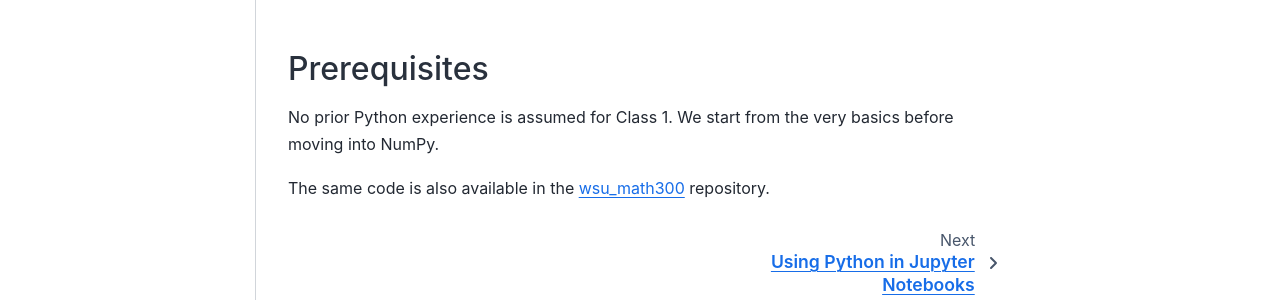
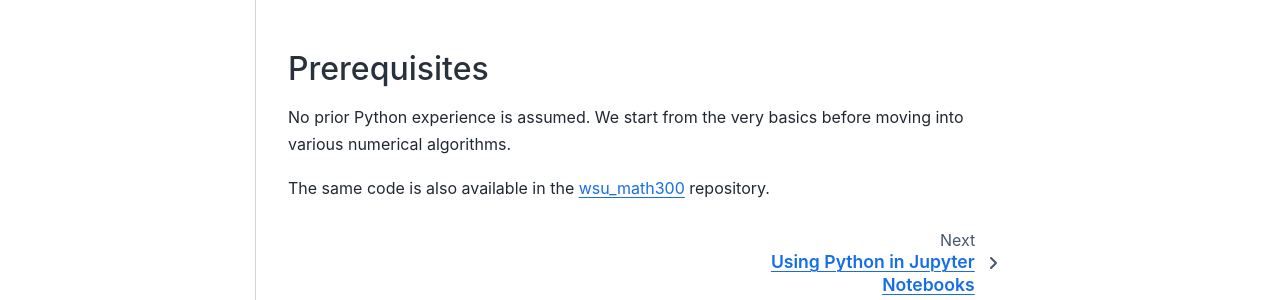
Before and after one commit to say-yas/mathematical_computing_with_python, a Jupyter Book: the page built from book/intro.md, in a window 1280 px wide and 1165 px high. Shown: the part 780-1080 px from the top of the window. Built offline with Jupyter Book 1.0.4 settings and Sphinx 7.4.7 and the Sphinx Book theme 1.1.4, drawn with Linux system fonts in a browser that asks for light colours.

Commit message:
updated intro

```diff
--- a/book/intro.md
+++ b/book/intro.md
@@ -23,8 +23,8 @@ run the code yourself.
 
 ## Prerequisites
 
-No prior Python experience is assumed for Class 1. We start from the very
-basics before moving into NumPy.
+No prior Python experience is assumed. We start from the very
+basics before moving into various numerical algorithms.
 
 The same code is also available in the
 [wsu_math300](https://github.com/say-yas/wsu_math300) repository.
```
